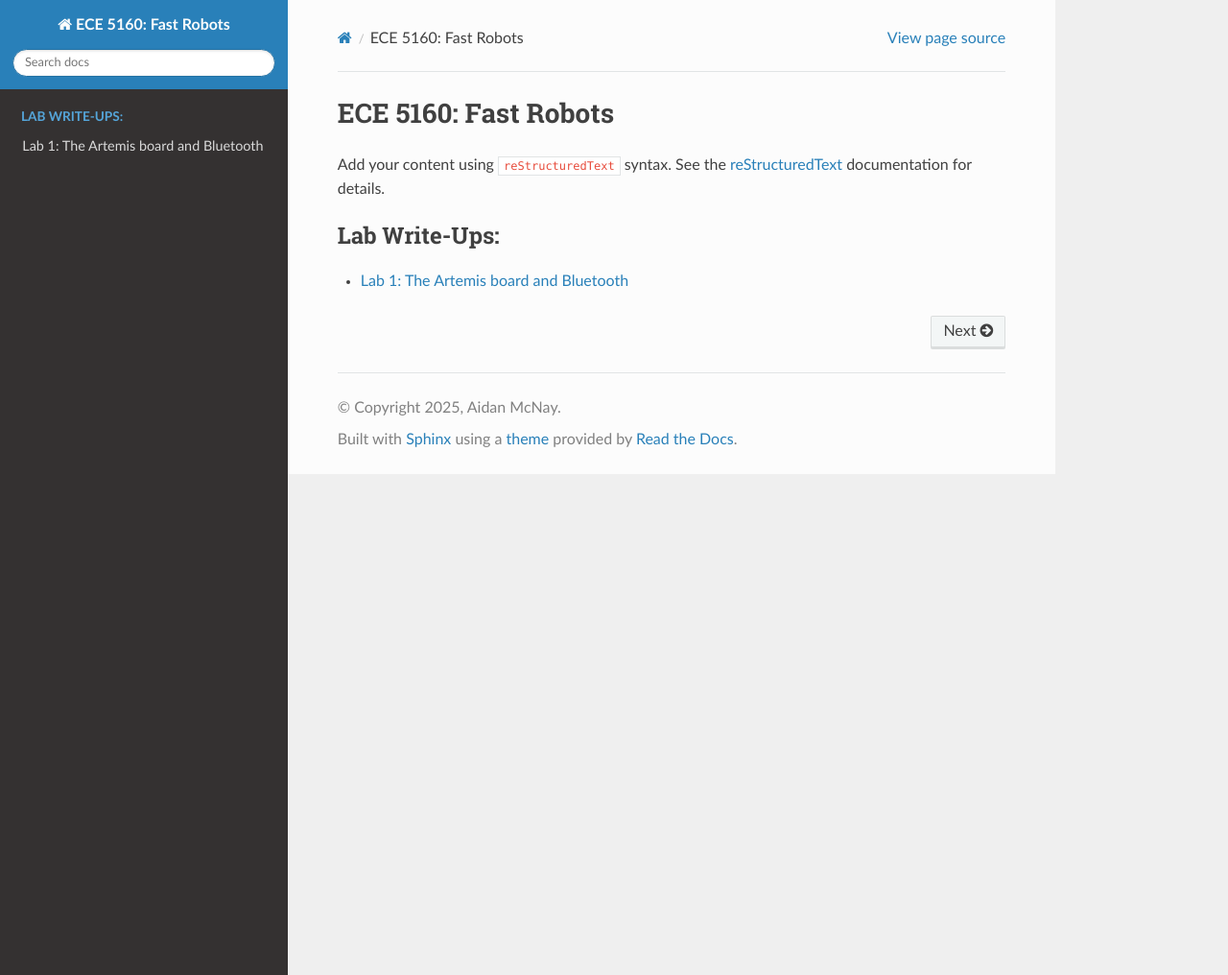
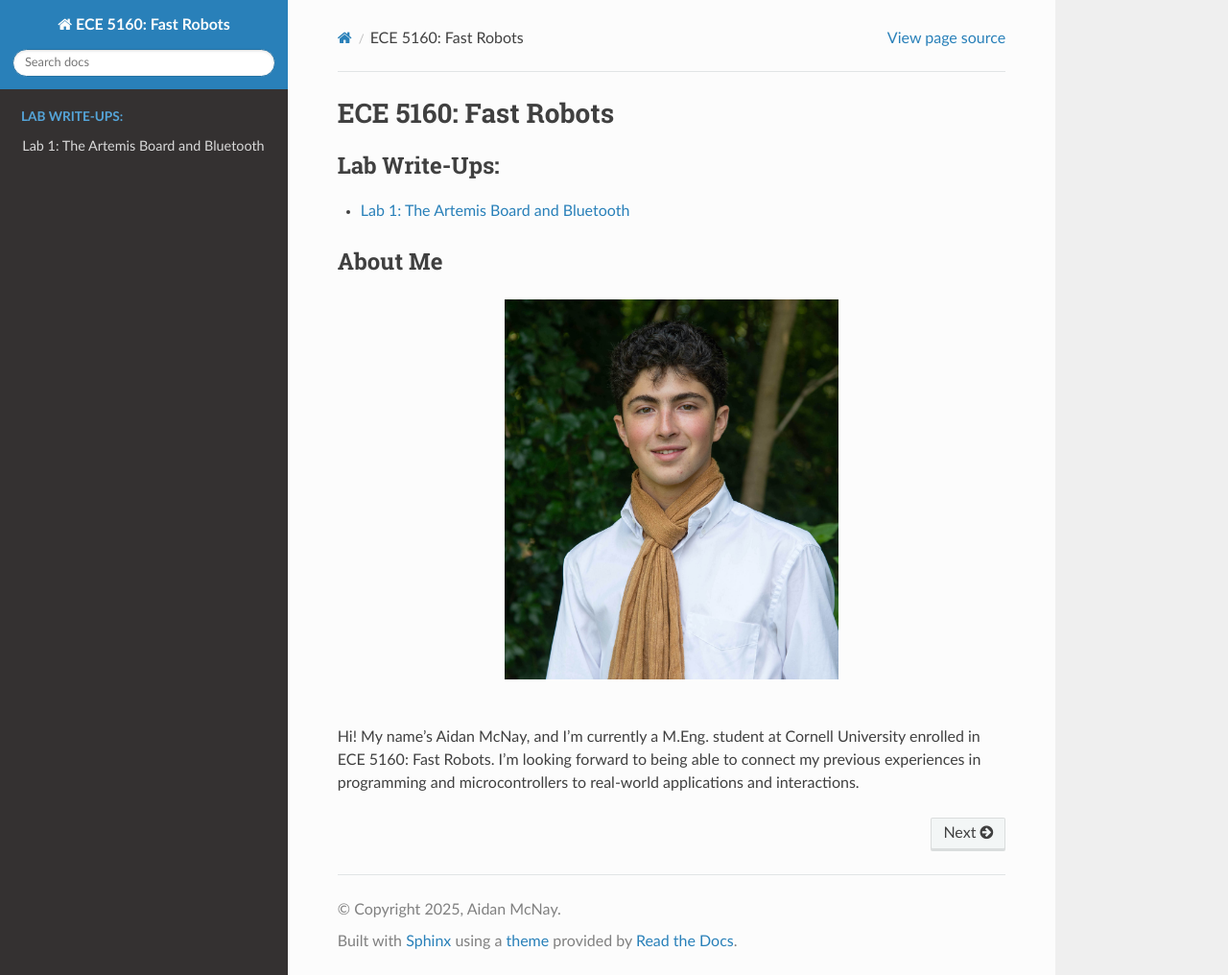
Before and after one commit to Aidan-McNay/fast-robots-docs, a Sphinx documentation site: the page built from docs/index.rst, in a window 1280 px wide and 1016 px high. Shown: the whole window at 96% size. Built offline with Sphinx 7.4.7 and the Read the Docs theme 3.1.0, drawn with Linux system fonts in a browser that asks for light colours.

Commit message:
Test deployment workflow

```diff
--- a/docs/index.rst
+++ b/docs/index.rst
@@ -6,13 +6,24 @@
 ECE 5160: Fast Robots
 ==========================================================================
 
-Add your content using ``reStructuredText`` syntax. See the
-`reStructuredText <https://www.sphinx-doc.org/en/master/usage/restructuredtext/index.html>`_
-documentation for details.
-
 
 .. toctree::
    :maxdepth: 2
    :caption: Lab Write-Ups:
 
    lab1
+
+About Me
+--------------------------------------------------------------------------
+
+.. image:: _static/img/headshot.jpg
+   :width: 50%
+   :align: center
+   :alt: A headshot of Aidan McNay
+
+|
+
+Hi! My name's Aidan McNay, and I'm currently a M.Eng. student at Cornell
+University enrolled in ECE 5160: Fast Robots. I'm looking forward to
+being able to connect my previous experiences in programming and
+microcontrollers to real-world applications and interactions.
--- a/docs/lab1.rst
+++ b/docs/lab1.rst
@@ -1,5 +1,5 @@
 ..
-  ECE 5160 Lab 1 Write-Up: The Artemis board and Bluetooth
+  ECE 5160 Lab 1 Write-Up: The Artemis Board and Bluetooth
 
-Lab 1: The Artemis board and Bluetooth
+Lab 1: The Artemis Board and Bluetooth
 ==========================================================================
```
Also changed, not shown: docs/_static/img/headshot.jpg (added).
